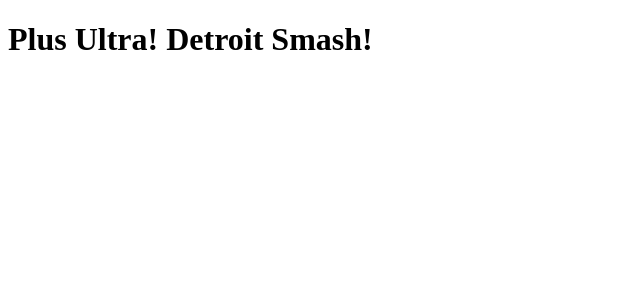
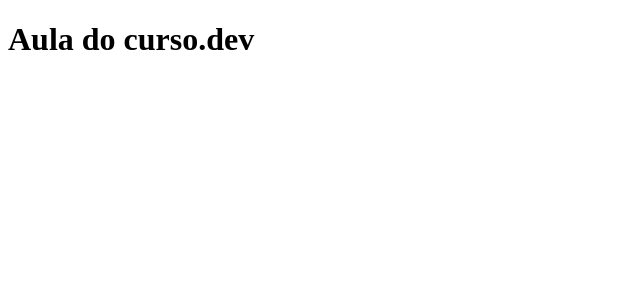
Before and after one commit to JuliusNeblina/clone-tabnews, a Next.js app: page / in a window 1280 px wide. Shown: the top 300 px of the page, without its empty margins (0-640 px from the left). Built offline with nearby package versions, Linux system fonts and the light colour scheme.

Commit message:
atualiza a frase inicial

```diff
--- a/pages/index.js
+++ b/pages/index.js
@@ -1,5 +1,5 @@
 function Home() {
-    return <h1>Plus Ultra! Detroit Smash!</h1>
+    return <h1>Aula do curso.dev</h1>
 }
 
 export default Home;
```
